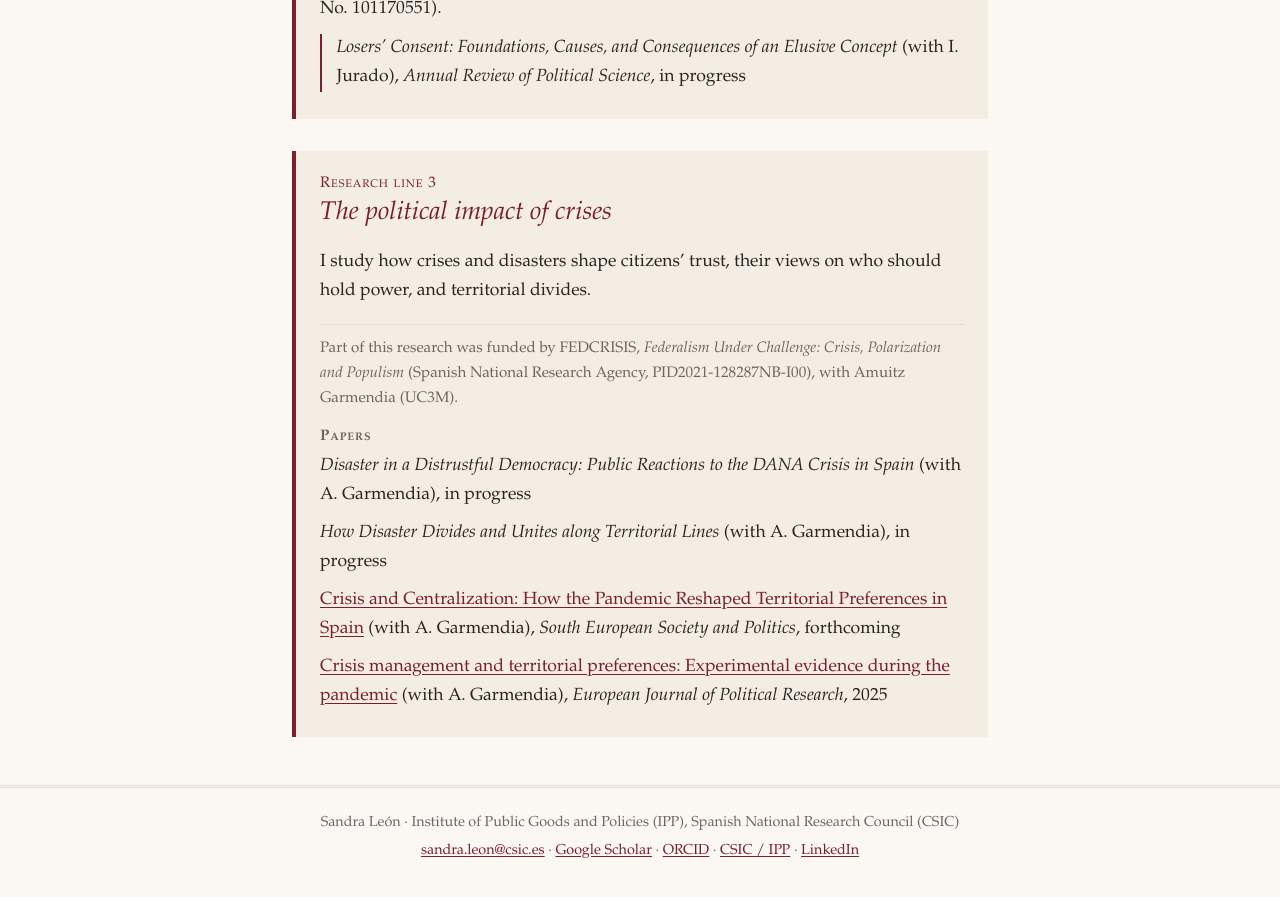
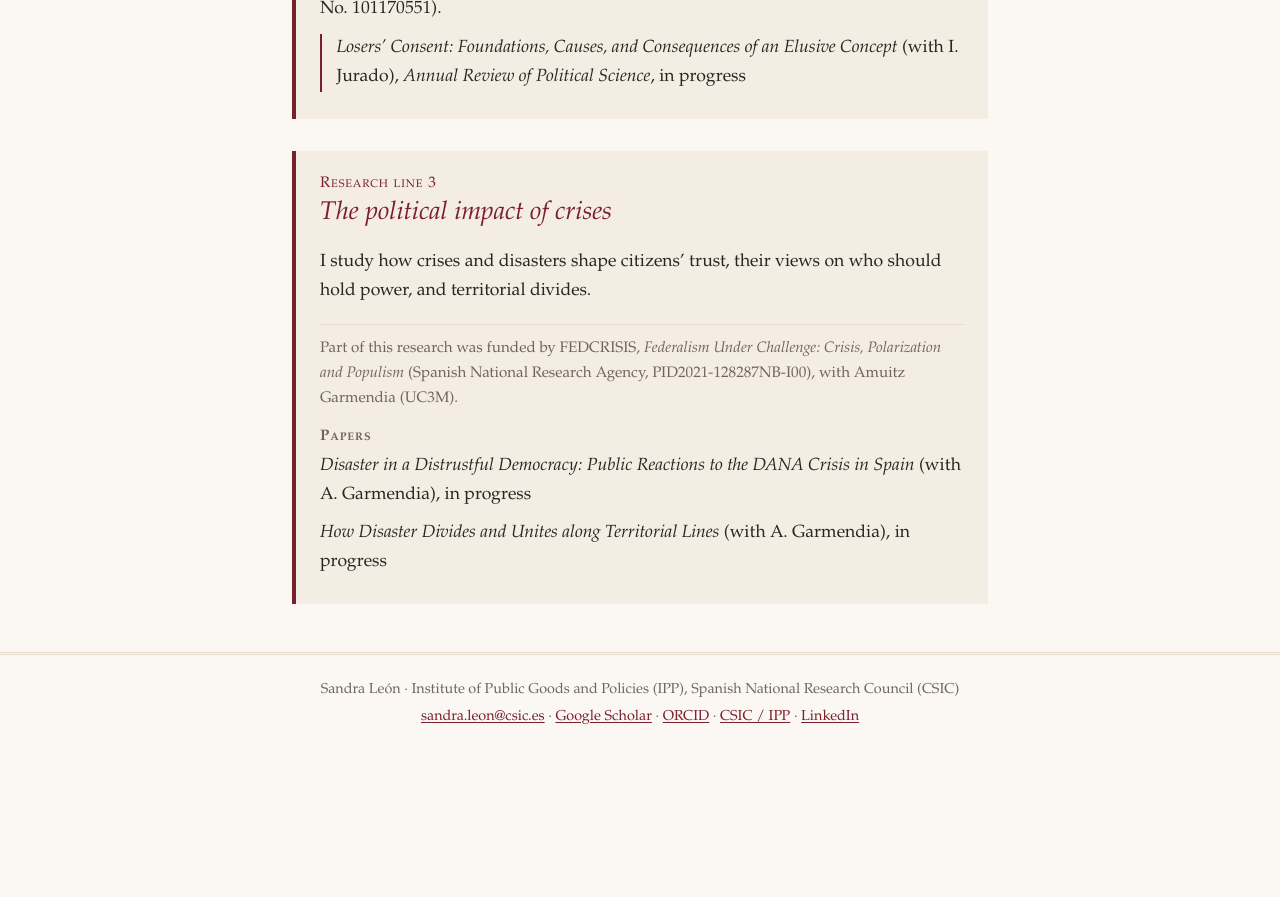
Before and after one commit to sandraleonalfonso/Sandra-Leon, a Jekyll site: the page built from research.md, in a window 1280 px wide and 900 px high, scrolled down 1510 px. Shown: the top 897 px of the window. Built offline with Jekyll 4.4.1, drawn with Linux system fonts in a browser that asks for light colours; after the commit the page ends 2276 px from its top, so only the background shows below that.

Commit message:
Research: drop published papers from crises line; mark 2026 SESP article as published online
Co-Authored-By: Claude Opus 5.5 (1M context) <noreply@anthropic.com>
Claude-Session: https://claude.ai/code/session_01Csi1G9zYbePJE1osHYZ3KG

```diff
--- a/research.md
+++ b/research.md
@@ -66,11 +66,5 @@ I study how crises and disasters shape citizens' trust, their views on who shoul
 
 *How Disaster Divides and Unites along Territorial Lines* (with A. Garmendia), in progress
 {: .strand-paper}
-
-[Crisis and Centralization: How the Pandemic Reshaped Territorial Preferences in Spain]({{ '/publications/2026-crisis-centralization-how-pandemic-reshaped-territorial/' | relative_url }}) (with A. Garmendia), *South European Society and Politics*, forthcoming
-{: .strand-paper}
-
-[Crisis management and territorial preferences: Experimental evidence during the pandemic]({{ '/publications/2025-crisis-management-territorial-preferences-experimental-evidence/' | relative_url }}) (with A. Garmendia), *European Journal of Political Research*, 2025
-{: .strand-paper}
 </div>
 </section>
```
Also changed, not shown: _papers/2026-crisis-centralization-how-pandemic-reshaped-territorial.md (+1 -1 lines).
